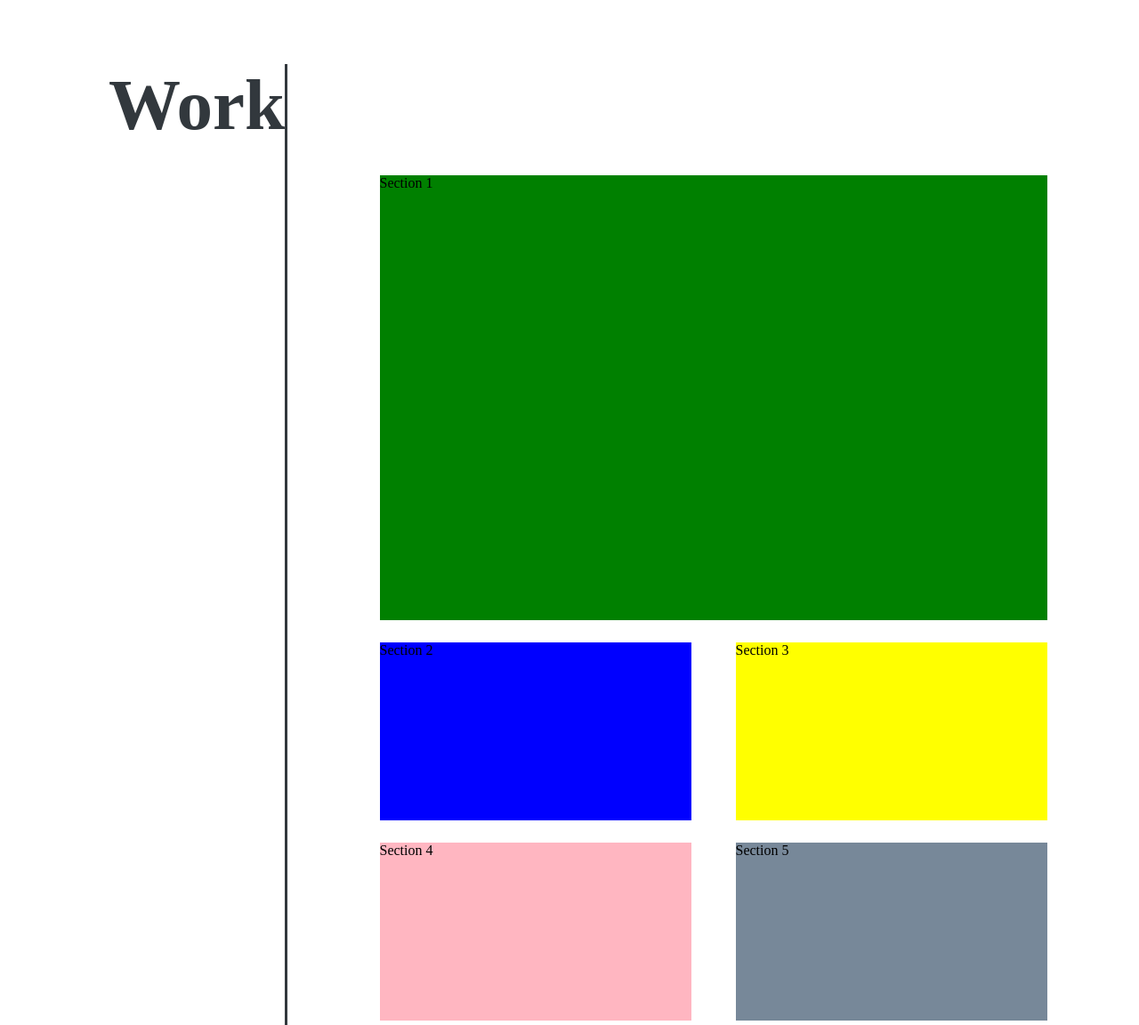
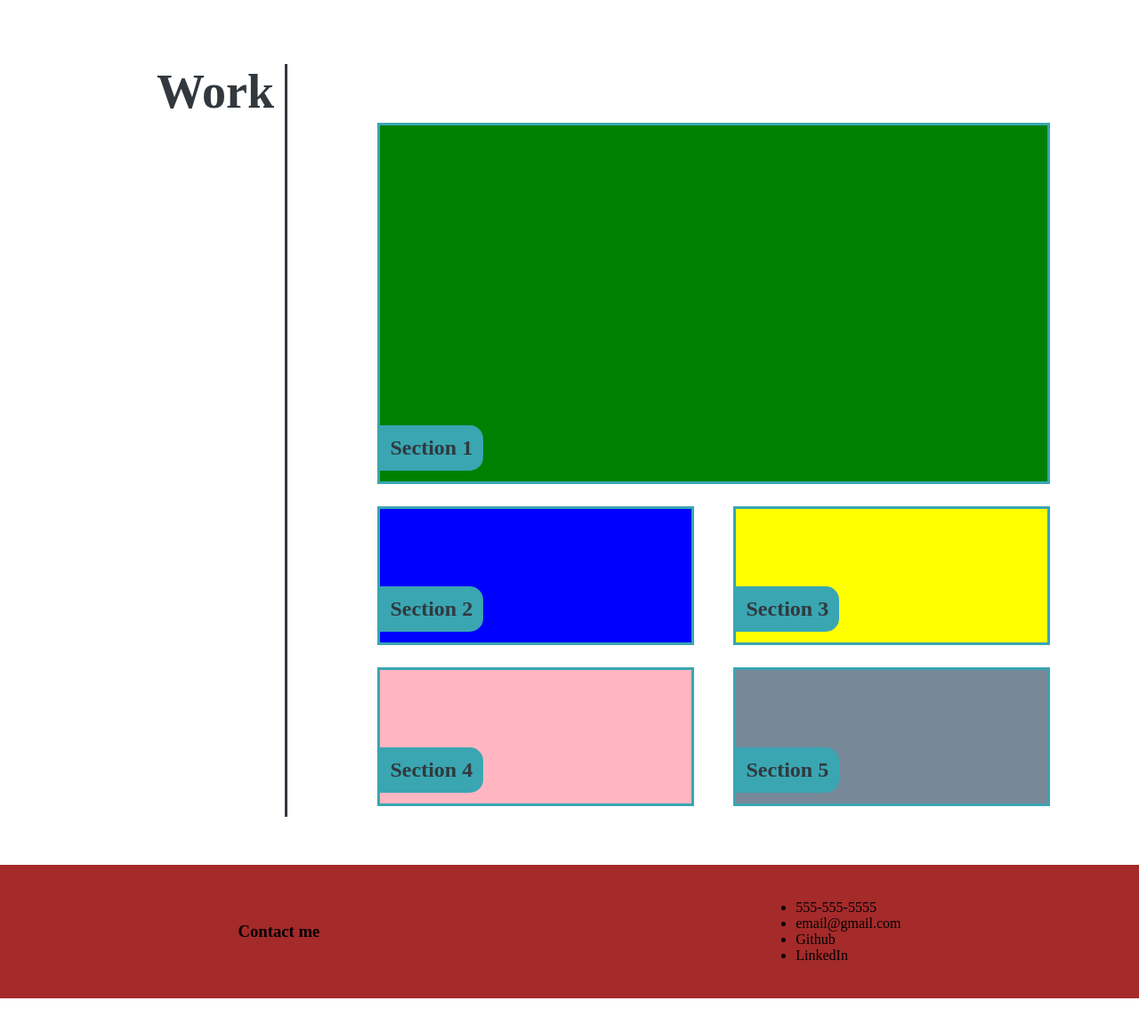
Before and after one commit to cwinters87/portfolio, a plain HTML site: page index.html in a window 1280 px wide. Shown: the part 1201-2353 px from the top of the page at 89% size. After the commit the page ends 2323 px from the top, so only its background shows below. Drawn offline with Linux system fonts and the light colour scheme.

Commit message:
about me and work css added

```diff
--- a/assests/css/style.css
+++ b/assests/css/style.css
@@ -91,6 +91,7 @@ header nav ul li a {
     border-right-style: solid;
     border-color: rgb(50, 56, 61);
     text-align: right;
+    padding-right: 12px;
 }
 
 #about-me div p {
@@ -98,23 +99,30 @@ header nav ul li a {
     font-size: 18px;
     display: flex;
     flex-wrap: wrap;
+    margin: auto;
+    padding-left: 12%;
 }
 
 /* Word Section */
 #work {
     display: flex;
-    height: 1200px;
+    height: 900px;
 }
 
 aside {
-    font-weight: bold;
-    font-size: 54px;
     width: 25%;
-    height: 90%;
+    height: 94%;
     color: rgb(50, 56, 61);
     border-right-style: solid;
     border-color: rgb(50, 56, 61);
+}
+
+aside h2 {
     text-align: right;
+    color: rgb(50, 56, 61);
+    font-weight: bold;
+    font-size: 54px;
+    padding-right: 12px;
 }
 
 #work article {
@@ -133,36 +141,53 @@ aside {
     margin: 25px auto;
 }
 
+.work-item {
+    border: solid;
+    border-color: #39a6b2;
+    display: flex;
+    align-items: flex-end;
+}
+
+.work-item p {
+    color: rgb(50, 56, 61);
+    font-size: 24px;
+    font-weight: bold;
+    background-color: #39a6b2;
+    padding: 12px;
+    margin-bottom: 12px;
+    border-radius: 0px 15px 15px 0px;
+}
+
 #section-1 {
     background: green;
     width: 750px;
-    height: 500px;
+    height: 400px;
 }
 
 #section-2 {
     background: blue;
     width: 350px;
-    height: 200px;
+    height: 150px;
 }
 
 #section-3 {
     background: yellow;
     width: 350px;
-    height: 200px;
+    height: 150px;
 
 }
 
 #section-4 {
     background: lightpink;
     width: 350px;
-    height: 200px;
+    height: 150px;
 
 }
 
 #section-5 {
     background: lightslategray;
     width: 350px;
-    height: 200px;
+    height: 150px;
 }
 
 /* Contact Me */
--- a/index.html
+++ b/index.html
@@ -33,7 +33,7 @@
     <!-- About me section -->
     <section id="about-me">
         <div id="about-me-1" class="about-me">
-            <h2>About Me</h2>
+            <h2>About<br>Me</h2>
         </div>
         <div id="about-me-2" class="about-me">
             <p>Experienced Sales And Leasing Consultant with a demonstrated history of working in the automotive industry. Skilled in Negotiation, Computer Literacy, Sales, Social Media, and Management. Bachelor’s Degree focused in Music Business from West Texas A&M University and Blockchain enthusiast </p>
@@ -48,15 +48,15 @@
         </aside>
         <article>
             <main>
-                <div class="work-item" id="section-1">Section 1</div>
+                <div class="work-item" id="section-1"><p>Section 1</p></div>
             </main>
             <main class="main-class">
-                <div class="work-item" id="section-2">Section 2</div>
-                <div class="work-item" id="section-3">Section 3</div>
+                <div class="work-item" id="section-2"><p>Section 2</p></div>
+                <div class="work-item" id="section-3"><p>Section 3</p></div>
             </main>
             <main class="main-class">
-                <div class="work-item" id="section-4">Section 4</div>
-                <div class="work-item" id="section-5">Section 5</div>
+                <div class="work-item" id="section-4"><p>Section 4</p></div>
+                <div class="work-item" id="section-5"><p>Section 5</p></div>
             </main>
         </article>
     </section>
```
Also changed, not shown: assests/images/hero-bg.jpg (added).
